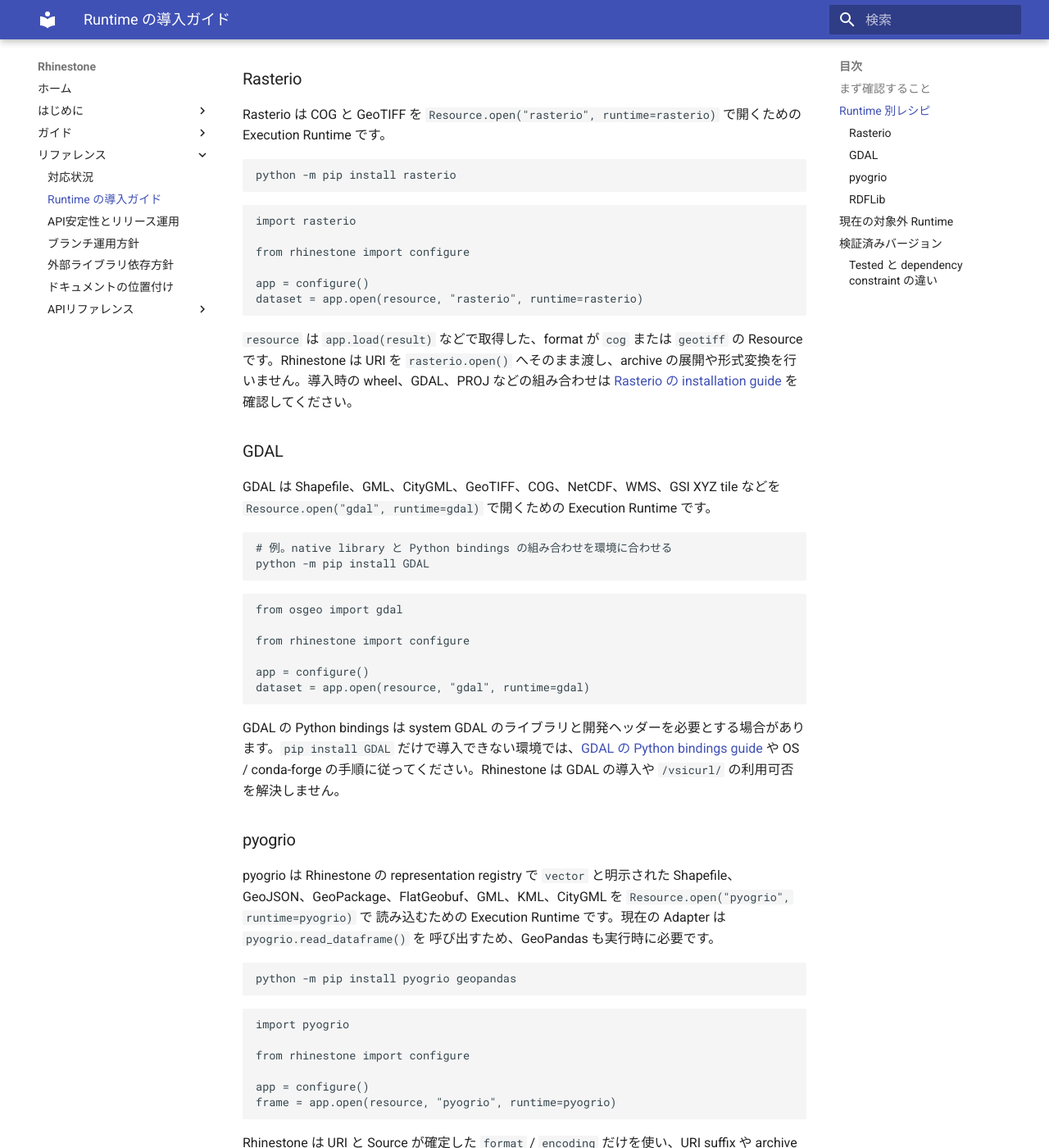
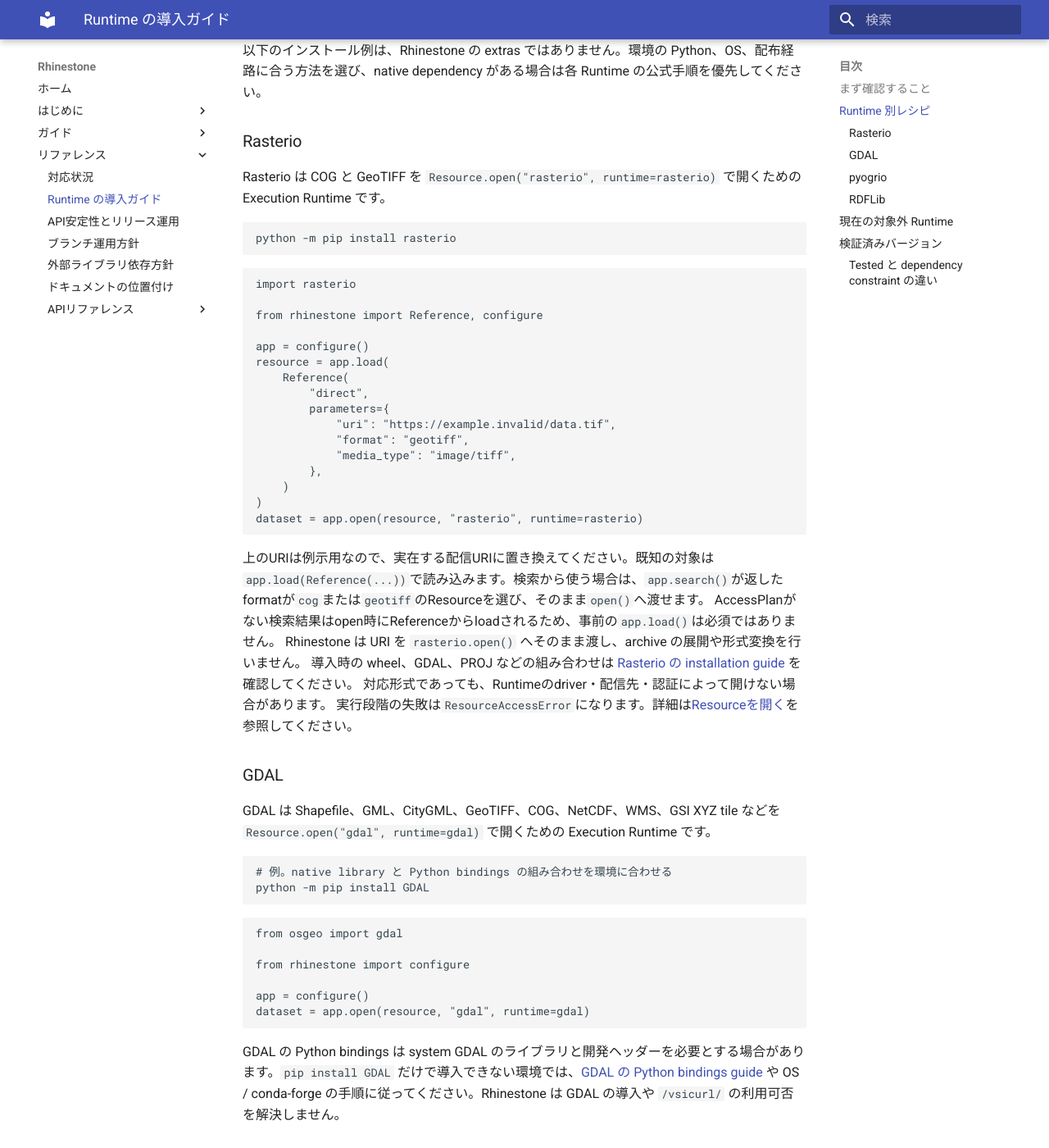
Before and after one commit to u-kitazawa/rhinestone, an MkDocs documentation site: the page built from docs/runtimes.md, in a window 1280 px wide and 1400 px high, scrolled down 1212 px. Shown: the whole window at 82% size. Built offline with MkDocs 1.6.1 and Material for MkDocs 9.7.7, drawn with Linux system fonts in a browser that asks for light colours; some of the changed text lies outside the part shown.

Commit message:
docs: align Runtime guide with Resource open contracts

````diff
--- a/docs/runtimes.md
+++ b/docs/runtimes.md
@@ -14,6 +14,9 @@
 | Execution Runtime | 解決済み Resource の `open()` | `gdal`、`rasterio`、`pyogrio` |
 
 Execution Runtimeは構成時に登録しません。DCAT の `rdflib` は Source Runtime のため、DCAT の検索・解決時に必要です。
+GDAL、Rasterio、pyogrioではRuntime実体を渡します。`RuntimeFactory`はSource Runtime専用で、
+Execution Runtimeとして渡すと`ExecutionAdapterUnavailableError`になります。
+`json-service`だけはCore所有のRuntimeを使い、`open("json-service")`に`runtime`を渡しません。
 
 Source Runtimeのbare valueはcallableでもRuntime実体として扱います。遅延factoryを使う場合だけ明示的に
 `RuntimeFactory` で包むため、callable façadeやMockを誤って呼び出しません。
@@ -49,13 +52,30 @@
 ```python
 import rasterio
 
-from rhinestone import configure
+from rhinestone import Reference, configure
 
 app = configure()
+resource = app.load(
+    Reference(
+        "direct",
+        parameters={
+            "uri": "https://example.invalid/data.tif",
+            "format": "geotiff",
+            "media_type": "image/tiff",
+        },
+    )
+)
 dataset = app.open(resource, "rasterio", runtime=rasterio)
 ```
 
-`resource` は `app.load(result)` などで取得した、format が `cog` または `geotiff` の Resource です。Rhinestone は URI を `rasterio.open()` へそのまま渡し、archive の展開や形式変換を行いません。導入時の wheel、GDAL、PROJ などの組み合わせは [Rasterio の installation guide](https://rasterio.readthedocs.io/en/latest/installation.html) を確認してください。
+上のURIは例示用なので、実在する配信URIに置き換えてください。既知の対象は
+`app.load(Reference(...))`で読み込みます。検索から使う場合は、`app.search()`が返した
+formatが`cog`または`geotiff`のResourceを選び、そのまま`open()`へ渡せます。
+AccessPlanがない検索結果はopen時にReferenceからloadされるため、事前の`app.load()`は必須ではありません。
+Rhinestone は URI を `rasterio.open()` へそのまま渡し、archive の展開や形式変換を行いません。
+導入時の wheel、GDAL、PROJ などの組み合わせは [Rasterio の installation guide](https://rasterio.readthedocs.io/en/latest/installation.html) を確認してください。
+対応形式であっても、Runtimeのdriver・配信先・認証によって開けない場合があります。
+実行段階の失敗は`ResourceAccessError`になります。詳細は[Resourceを開く](resolve-and-open.md)を参照してください。
 
 ### GDAL
 
@@ -133,7 +153,7 @@
 results = app.search(text="dataset")
 ```
 
-DCAT Source を直接構成する場合も、`dependencies={"rdflib": rdflib}` を同じように渡します。factory を使う場合は `dependencies={"rdflib": RuntimeFactory(lambda: rdflib)}` と書けます。DCAT を使わない構成では RDFLib は不要です。
+DCAT ProviderのRDF解釈には`dependencies={"rdflib": rdflib}`を使います。factory を使う場合は `dependencies={"rdflib": RuntimeFactory(lambda: rdflib)}` と書けます。DCAT を使わない構成では RDFLib は不要です。
 
 ## 現在の対象外 Runtime
 
````
Also changed, not shown: 1 other file.
